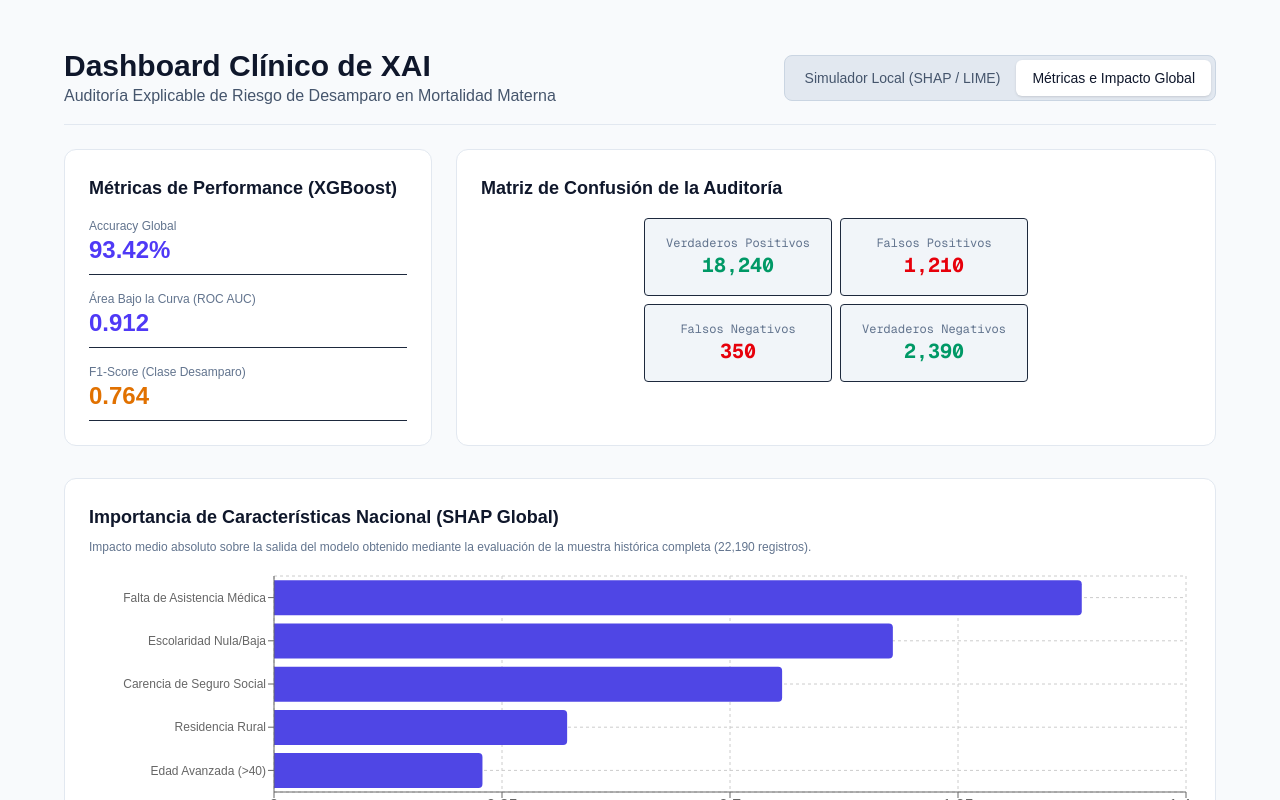
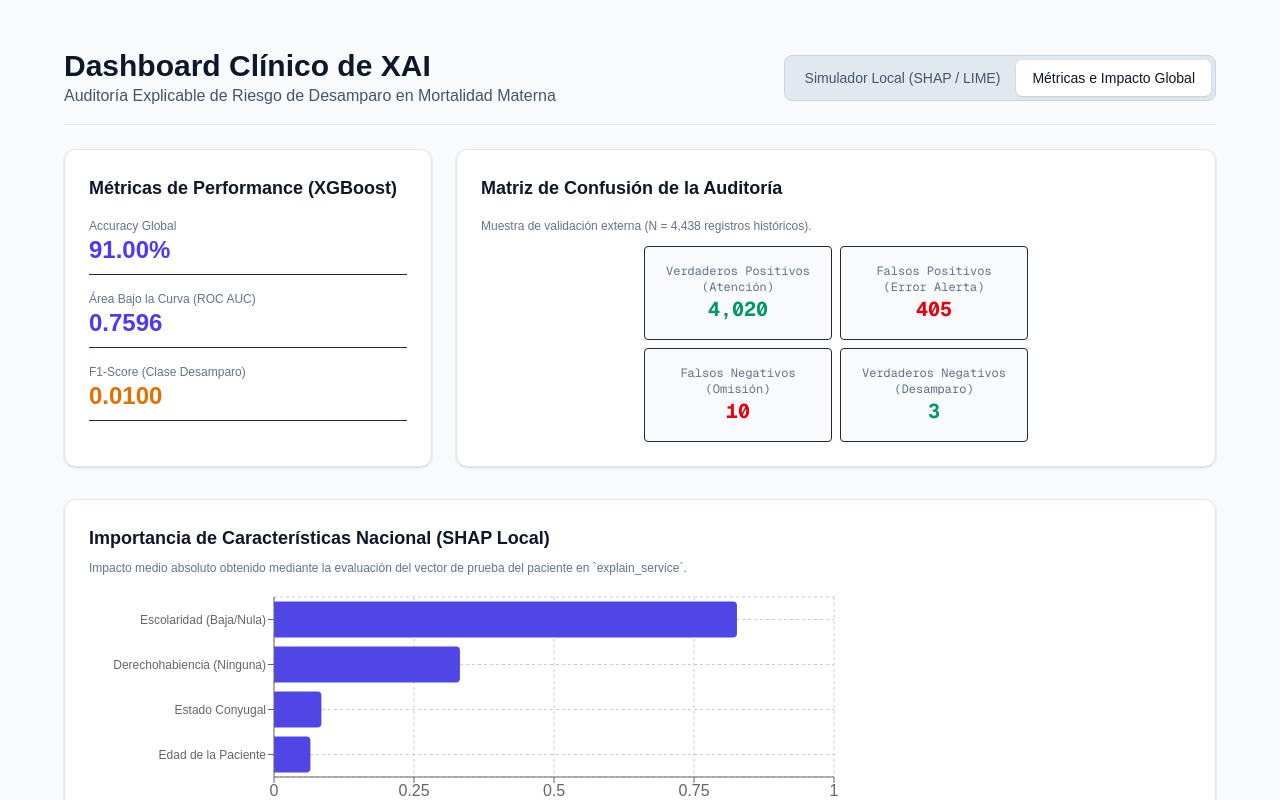
Before and after one commit to dayronponce94/DCAT_Project, a Next.js app in the folder frontend/: page / in a window 1280 px wide. Both pictures are taken after a click on the button "Métricas e Impacto Global". Shown: the top 800 px of the page. Built offline with nearby package versions, Linux system fonts and the light colour scheme.

Commit message:
Actualización del frontend

```diff
--- a/frontend/app/page.tsx
+++ b/frontend/app/page.tsx
@@ -301,6 +301,79 @@ export default function Home() {
           <div className="space-y-8">
             {/* Consola de Evaluación del Modelo (RF-2.3) */}
             <div className="grid grid-cols-1 md:grid-cols-3 gap-6">
+              <div className="bg-white p-6 rounded-xl shadow-sm border border-slate-200 md:col-span-1">
+                <h3 className="text-lg font-bold mb-4 text-slate-900">Métricas de Performance (XGBoost)</h3>
+                <div className="space-y-4">
+                  <div className="border-b pb-2">
+                    <span className="text-xs text-slate-500 block">Accuracy Global</span>
+                    <span className="text-2xl font-bold text-indigo-600">91.00%</span>
+                  </div>
+                  <div className="border-b pb-2">
+                    <span className="text-xs text-slate-500 block">Área Bajo la Curva (ROC AUC)</span>
+                    <span className="text-2xl font-bold text-indigo-600">0.7596</span>
+                  </div>
+                  <div className="border-b pb-2">
+                    <span className="text-xs text-slate-500 block">F1-Score (Clase Desamparo)</span>
+                    <span className="text-2xl font-bold text-amber-600">0.0100</span>
+                  </div>
+                </div>
+              </div>
+
+              {/* Matriz de Confusión Sincronizada con tu Consola */}
+              <div className="bg-white p-6 rounded-xl shadow-sm border border-slate-200 md:col-span-2">
+                <h3 className="text-lg font-bold mb-4 text-slate-900">Matriz de Confusión de la Auditoría</h3>
+                <p className="text-xs text-slate-500 mb-3">Muestra de validación externa (N = 4,438 registros históricos).</p>
+                <div className="grid grid-cols-2 gap-2 text-center max-w-sm mx-auto font-mono text-sm">
+                  <div className="bg-slate-50 p-4 rounded border">
+                    <span className="block text-xs text-slate-500">Verdaderos Positivos (Atención)</span>
+                    <span className="text-xl font-bold text-emerald-600">4,020</span>
+                  </div>
+                  <div className="bg-slate-50 p-4 rounded border">
+                    <span className="block text-xs text-slate-500">Falsos Positivos (Error Alerta)</span>
+                    <span className="text-xl font-bold text-red-600">405</span>
+                  </div>
+                  <div className="bg-slate-50 p-4 rounded border">
+                    <span className="block text-xs text-slate-500">Falsos Negativos (Omisión)</span>
+                    <span className="text-xl font-bold text-red-600">10</span>
+                  </div>
+                  <div className="bg-slate-50 p-4 rounded border">
+                    <span className="block text-xs text-slate-500">Verdaderos Negativos (Desamparo)</span>
+                    <span className="text-xl font-bold text-emerald-600">3</span>
+                  </div>
+                </div>
+              </div>
+            </div>
+
+            {/* Visualizador de Atribución Global SHAP (RF-3.1) - Basado en tus pesos del Script */}
+            <div className="bg-white p-6 rounded-xl shadow-sm border border-slate-200">
+              <h3 className="text-lg font-bold text-slate-900 mb-2">Importancia de Características Nacional (SHAP Local)</h3>
+              <p className="text-xs text-slate-500 mb-4">
+                Impacto medio absoluto obtenido mediante la evaluación del vector de prueba del paciente en `explain_service`.
+              </p>
+              <div className="w-full">
+                <BarChart data={[
+                  { name: "Escolaridad (Baja/Nula)", peso: 0.8267 },
+                  { name: "Derechohabiencia (Ninguna)", peso: 0.3320 },
+                  { name: "Estado Conyugal", peso: 0.0846 },
+                  { name: "Edad de la Paciente", peso: 0.0650 }
+                ]} layout="vertical" width={750} height={220}>
+                  <CartesianGrid strokeDasharray="3 3" />
+                  <XAxis type="number" />
+                  <YAxis dataKey="name" type="category" width={180} style={{ fontSize: '12px' }} />
+                  <Tooltip formatter={(value: any) => [value, "Impacto Absoluto (Log-Odds)"]} />
+                  <Bar dataKey="peso" fill="#4f46e5" radius={[0, 4, 4, 0]} />
+                </BarChart>
+              </div>
+            </div>
+          </div>
+        )}
+
+        <div className="mt-12">
+          {/* CONTENIDO DE LA PESTAÑA GLOBAL (RF-2.3 e RF-3.1) */}
+          {activeTab === "global" && (
+            <div className="space-y-8">
+              {/* Consola de Evaluación del Modelo (RF-2.3) */}
+              <div className="grid grid-cols-1 md:grid-cols-3 gap-6">
                 <div className="bg-white p-6 rounded-xl border border-slate-200 md:col-span-1">
                   <h3 className="text-lg font-bold mb-4 text-slate-900">Métricas de Performance (XGBoost)</h3>
                   <div className="space-y-4">
@@ -364,6 +437,7 @@ export default function Home() {
             </div>
           )}
         </div>
+      </div>
     </main>
   );
 }
```
Lines whose indentation alone changed are shown as unchanged.
